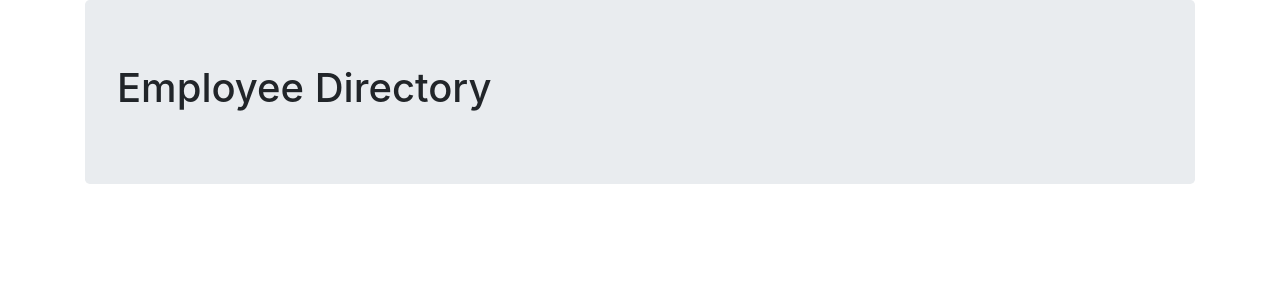
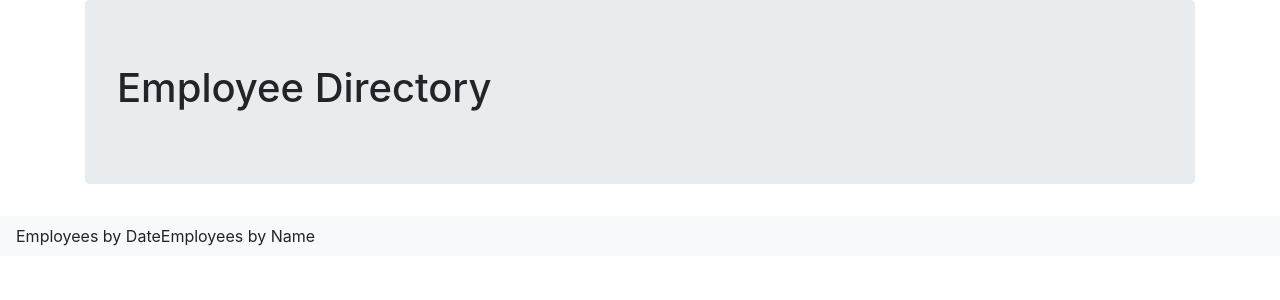
Before and after one commit to nwsanfor24/react-employee-directory, a React (Create React App) app in the folder employee-directory/: page / in a window 1280 px wide. Shown: the top 300 px of the page. Built offline with nearby package versions, Linux system fonts and the light colour scheme.

Commit message:
installed more dependencies

```diff
--- a/employee-directory/package.json
+++ b/employee-directory/package.json
@@ -9,6 +9,7 @@
     "bootstrap": "^4.4.1",
     "react": "^16.13.1",
     "react-dom": "^16.13.1",
+    "react-router-dom": "^5.1.2",
     "react-scripts": "3.4.1"
   },
   "scripts": {
--- a/employee-directory/src/App.js
+++ b/employee-directory/src/App.js
@@ -1,9 +1,14 @@
 import React from "react";
 import Jumbotron from "./components/Jumbotron";
+import Navbar from "./components/Navbar";
 
 function App() {
-    return(
-        <Jumbotron />
+    return (
+        <div>
+            <Jumbotron />
+            <Navbar />
+        </div>
+
     );
 }
 
--- a/employee-directory/src/components/Navbar.js
+++ b/employee-directory/src/components/Navbar.js
@@ -0,0 +1,20 @@
+import React from "react";
+
+function Navbar() {
+    return (
+           <nav className="navbar navbar-expand-lg navbar-light bg-light">
+               <div>
+                   <ul className="navbar-nav">
+                       <li className="nav-item">
+                           Employees by Date
+                       </li>
+                       <li className="nav-item">
+                           Employees by Name
+                       </li>
+                   </ul>
+               </div>
+           </nav>
+    );
+}
+
+export default Navbar;
```
Also changed, not shown: 1 other file (tests, documents, lock files or other folders).
